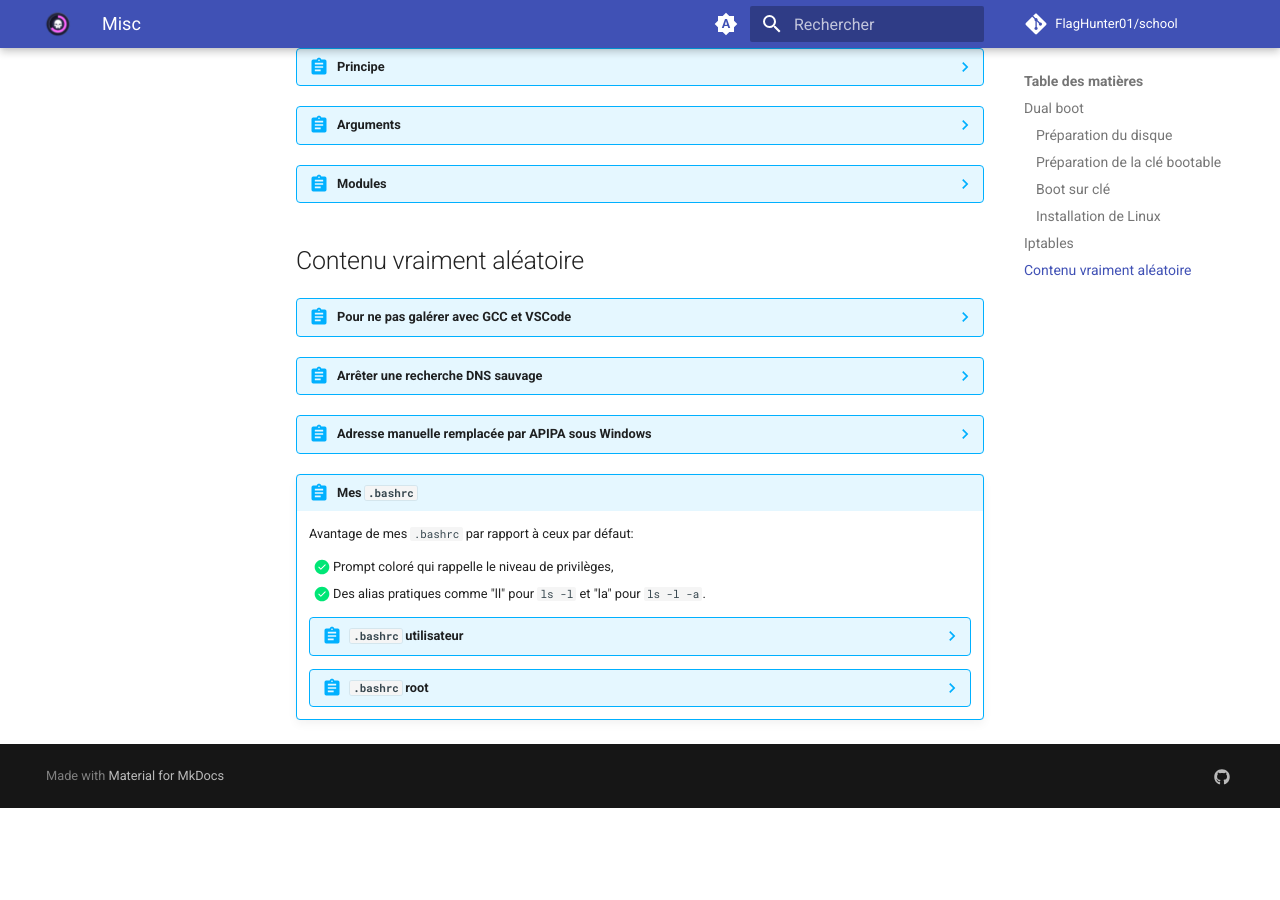
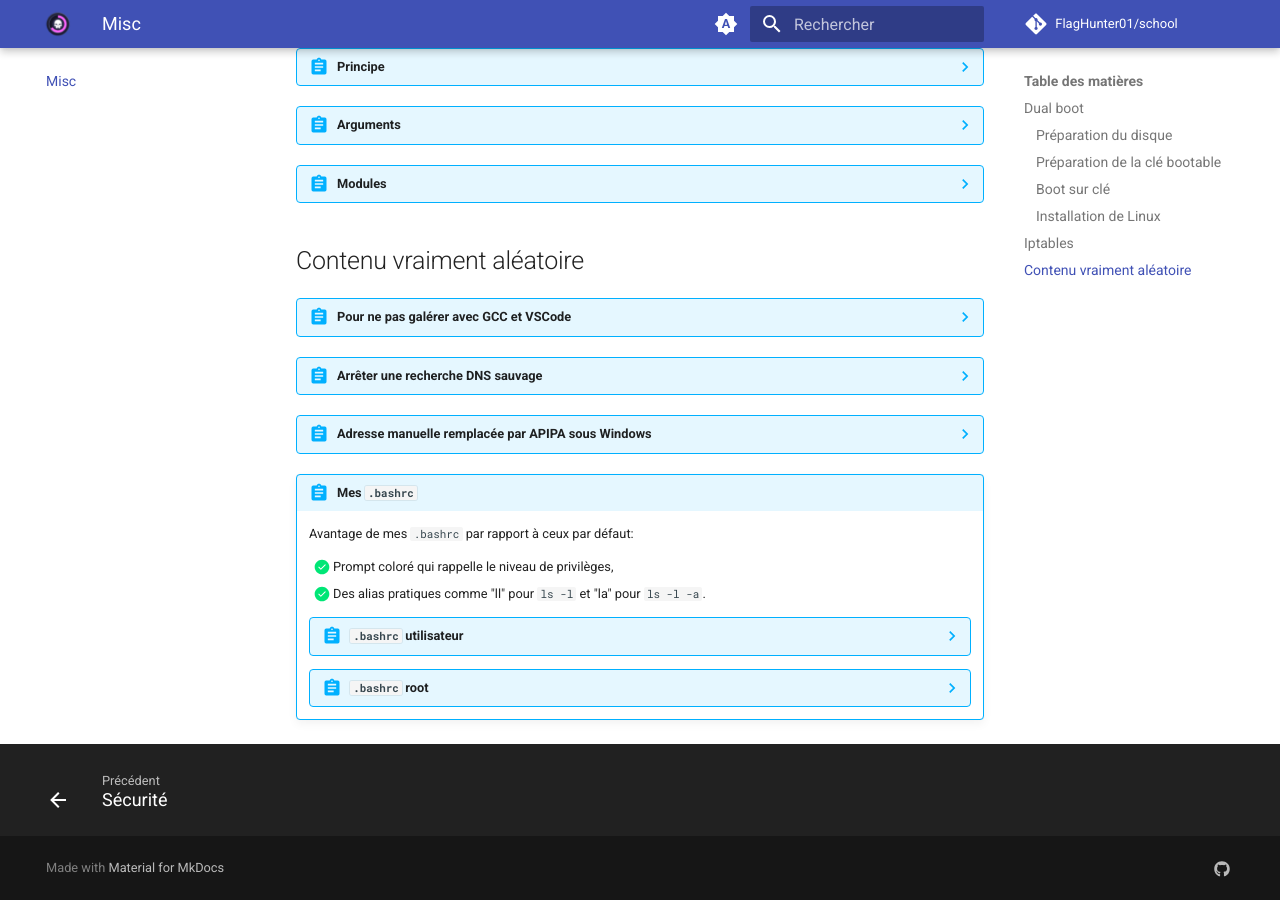
Before and after one commit to FlagHunter01/school, an MkDocs documentation site: the page built from docs/misc.md, in a window 1280 px wide and 900 px high, scrolled down 1890 px. Built offline with MkDocs 1.6.1 and Material for MkDocs 9.7.7, drawn with Linux system fonts in a browser that asks for light colours; comment, search, counter and statistics services are not loaded; before the commit the page ends 2698 px from its top, so only the background shows below that; some of the changed lines change nothing that is shown.

Commit message:
Correction de l'URL de Misc

```diff
--- a/mkdocs.yml
+++ b/mkdocs.yml
@@ -78,7 +78,7 @@ nav:
         - Réseau: m1/uni/reseau.md
         - Maths: m1/uni/maths.md
         - Sécurité: m1/uni/securite.md
-    - Misc: m1/misc.md
+    - Misc: misc.md
 #    - NOTRE PROJET: projet.md
 
 
```
